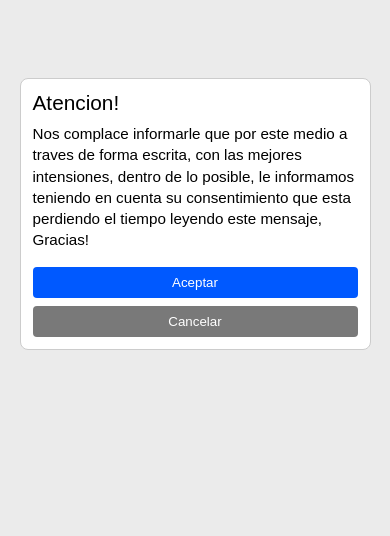
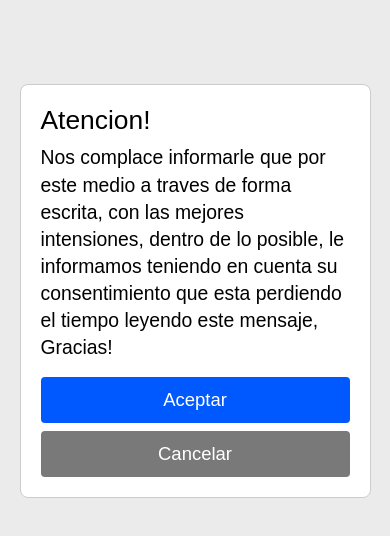
Before and after one commit to pipospato1422/paginanoimportante, a plain HTML site: page index.html in a window 390 px wide. Drawn offline with Linux system fonts and the light colour scheme.

Commit message:
Update main.css
Adjust content

```diff
--- a/main.css
+++ b/main.css
@@ -54,17 +54,18 @@ body {
 /* ✅ Media query para pantallas pequeñas (como móviles) */
 @media (max-width: 480px) {
     .cajita {
-        width: 90%;
-        padding: 12px;
-        margin-top: 20%;
+        width: 95%;
+        padding: 20px;
+        margin-top: 10vh;
+        font-size: 1.1em;
     }
 
     .titulo {
-        font-size: 1.3em;
+        font-size: 1.5em;
     }
 
     .contenido {
-        font-size: 0.95em;
+        font-size: 1.1em;
     }
 
     .flotante {
@@ -75,5 +76,7 @@ body {
     .primary,
     .secondary {
         width: 100%;
+        font-size: 1.05em;
+        padding: 12px;
     }
 }
```
